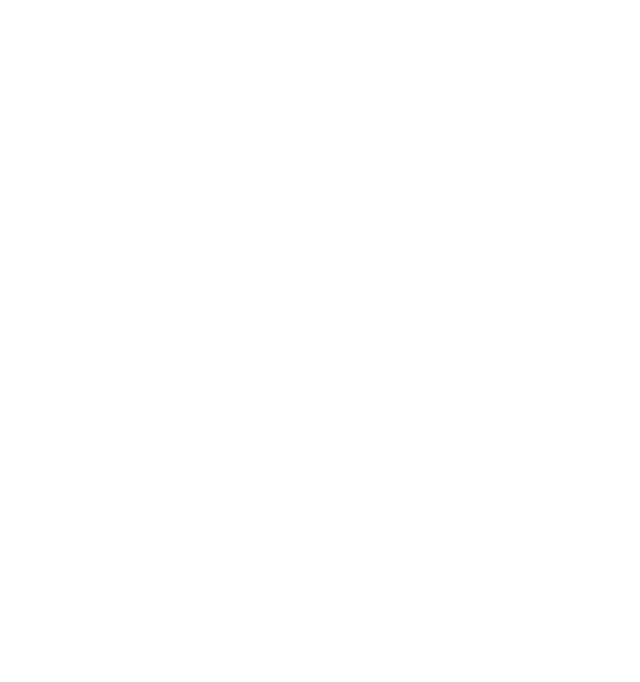
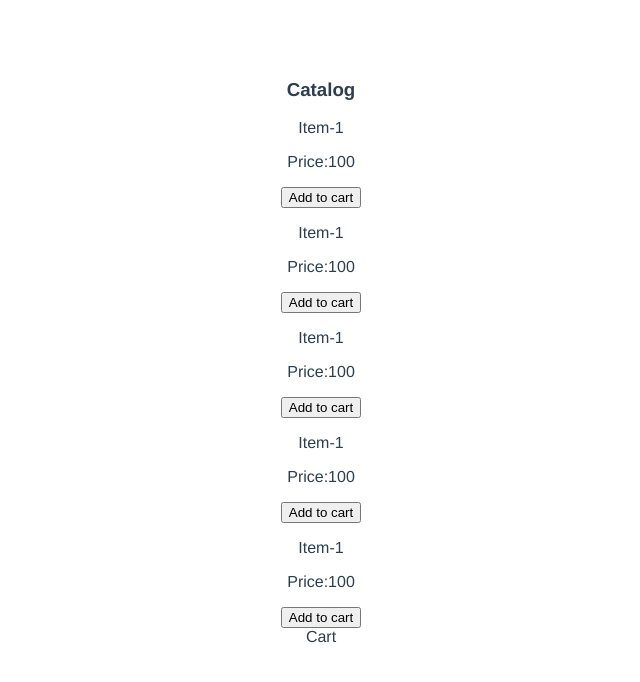
Before and after one commit to AnIlyukina/clothing-store, a Vue app: page / in a window 1280 px wide. Shown: the top 682 px of the page, without its empty margins (319-959 px from the left). Built offline with nearby package versions, Linux system fonts and the light colour scheme.

Commit message:
Создать компонент Catalog, CatalogItem, Cart

```diff
--- a/src/App.vue
+++ b/src/App.vue
@@ -1,16 +1,17 @@
 <template>
   <div id="app">
-
+    <MainWrapper/>
   </div>
 </template>
 
 <script>
 
+import MainWrapper from './components/MainWrapper.vue'
 
 export default {
   name: 'App',
   components: {
-
+    MainWrapper,
   }
 }
 </script>
--- /dev/null
+++ b/src/components/Cart.vue
@@ -0,0 +1,14 @@
+<template>
+  <section class='cart'>Cart</section>
+</template>
+
+<script>
+export default {
+  name:'Cart',
+
+}
+</script>
+
+<style>
+
+</style>
--- /dev/null
+++ b/src/components/Catalog.vue
@@ -0,0 +1,27 @@
+<template>
+  <section class="catalog">
+    <h1>Catalog</h1>
+    <CatalogItem/>
+    <CatalogItem/>
+    <CatalogItem/>
+    <CatalogItem/>
+    <CatalogItem/>
+  </section>
+</template>
+
+<script>
+
+import CatalogItem from './CatalogItem.vue'
+
+export default {
+  name:'Catalog',
+  components:{
+    CatalogItem,
+  }
+
+}
+</script>
+
+<style>
+
+</style>
--- /dev/null
+++ b/src/components/CatalogItem.vue
@@ -0,0 +1,17 @@
+<template>
+  <div class="catalog__item">
+    <p>Item-1</p>
+    <p>Price:100</p>
+    <button>Add to cart</button>
+  </div>
+</template>
+
+<script>
+export default {
+ name:'CatalogItem'
+}
+</script>
+
+<style>
+
+</style>
--- /dev/null
+++ b/src/components/MainWrapper.vue
@@ -0,0 +1,53 @@
+<template>
+  <section class="main__wrapper">
+      <Catalog/>
+      <Cart/>
+  </section>
+</template>
+
+<script>
+
+import Catalog from './Catalog.vue';
+import Cart from './Cart.vue';
+
+export default {
+  name:'MainWrapper',
+  components:{
+    Catalog,
+    Cart,
+  },
+  props:{
+
+  },
+  data(){
+    return{
+      title: 'MainWrapper'
+    }
+  },
+  computed:{
+
+  },
+  methods:{
+
+  },
+  watch:{
+
+  },
+  mounted(){
+    console.log('jhgj');
+  }
+}
+</script>
+
+<style>
+
+.main__wrapper{
+  display: flex;
+  flex-direction: column;
+  justify-content: center;
+  align-items: center;
+  max-width: 900px;
+  margin: 0 auto;
+}
+
+</style>
```
